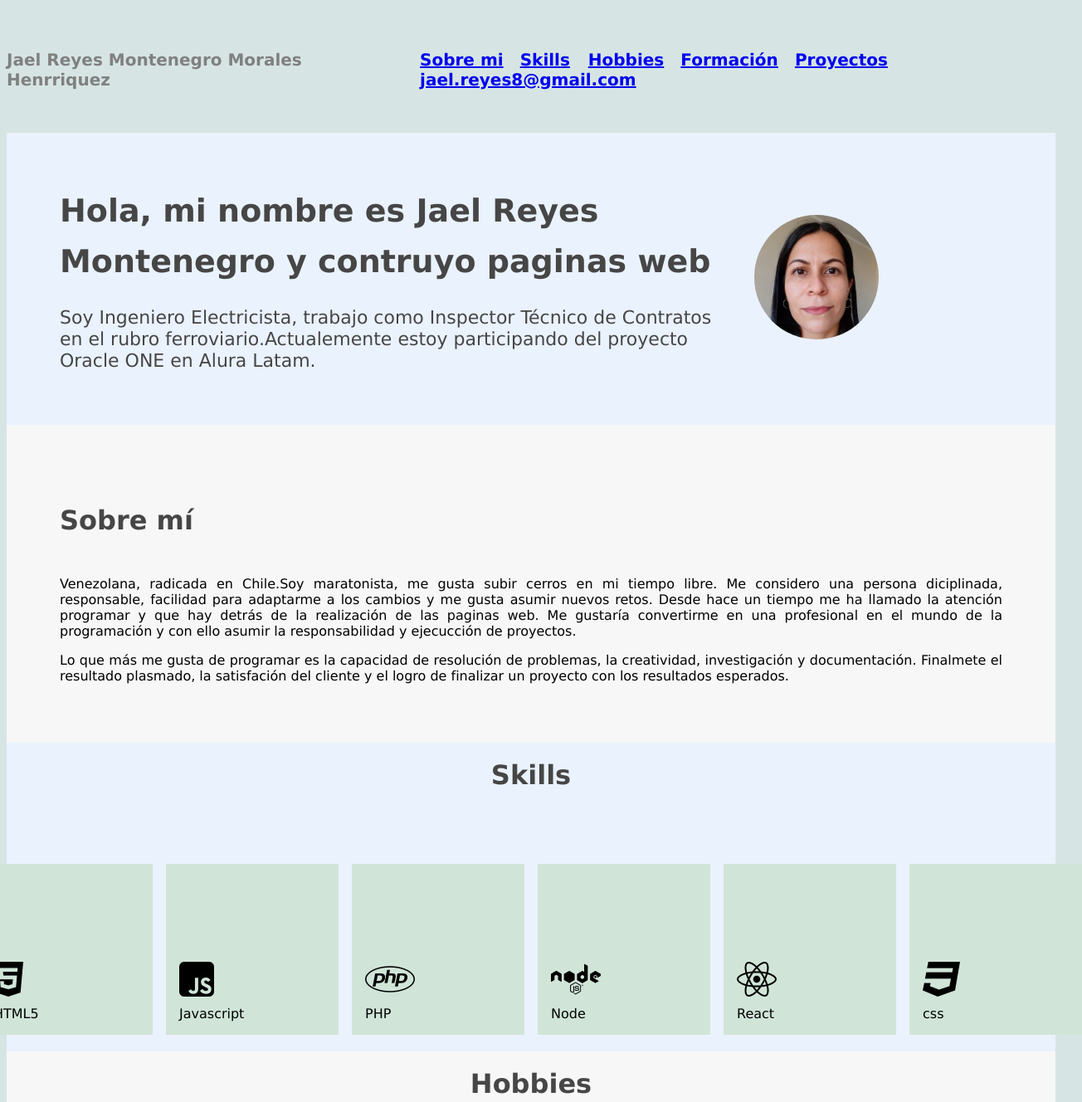
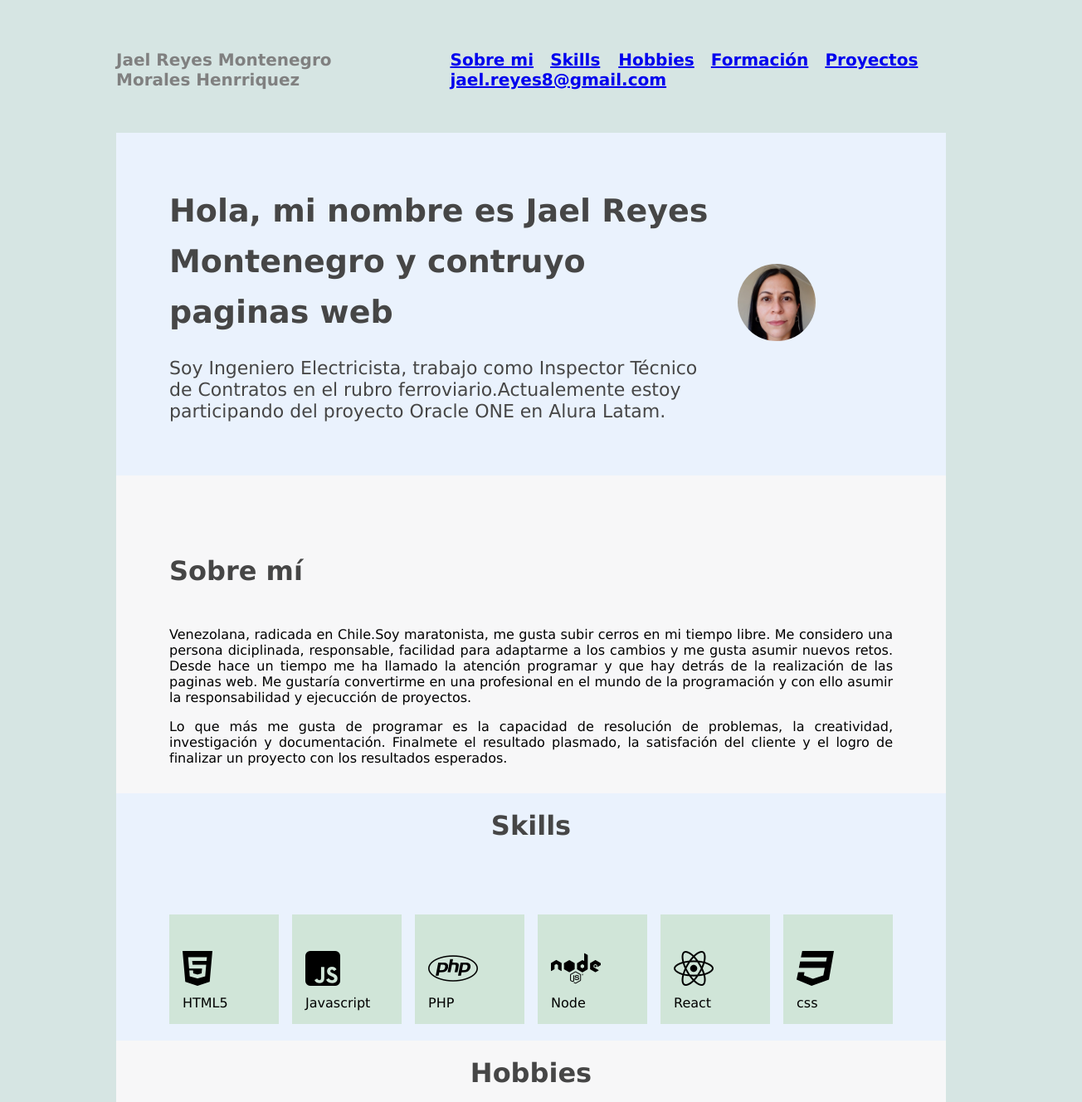
Before and after one commit to JaelMontenegro/Portafolio, a plain HTML site: page index.html in a window 1280 px wide. Shown: the top 1328 px of the page at 83% size, 1304 px wide, since content can reach past the window. Drawn offline with Linux system fonts and the light colour scheme.

Commit message:
Ajuste tamaño

```diff
--- a/style.css
+++ b/style.css
@@ -4,7 +4,7 @@ body { font-family: verdana; }
 }
 
 section {
-    max-width: 1500px;
+    max-width: 1000px;
     margin-inline: auto;
 }
 
@@ -23,7 +23,7 @@ section {
     align-items: center;
     padding: 32px 0px;
     height: 88px;
-    max-width: 1500px;
+    max-width: 1000px;
     margin: auto;
 }
 
@@ -195,8 +195,8 @@ label {
     align-items: flex-start;
     padding: 16px;
     gap: 8px;
-    width: 176px;
-    height: 174px;
+    width: 100px;
+    height: 100px;
     background: rgb(208 229 216);
 }
 
```
